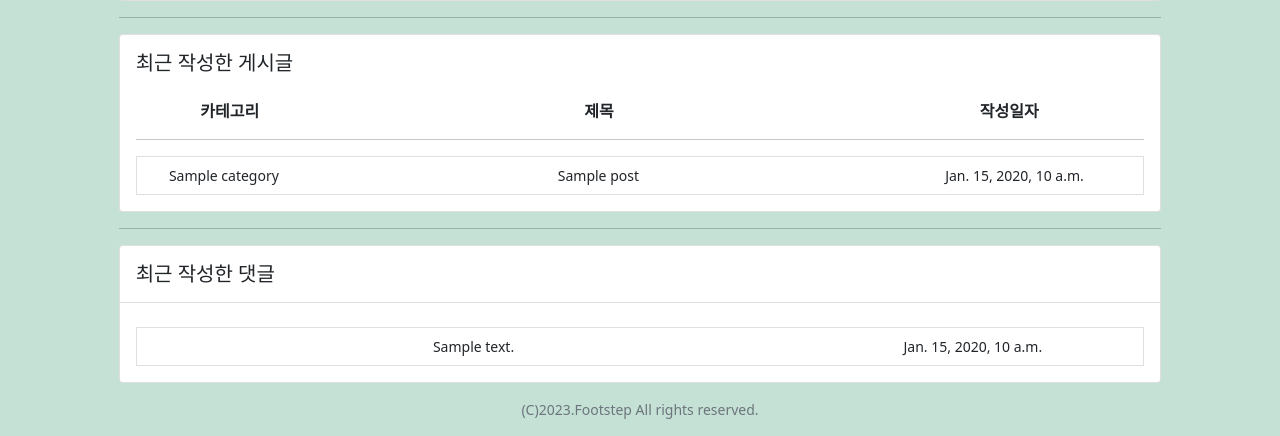
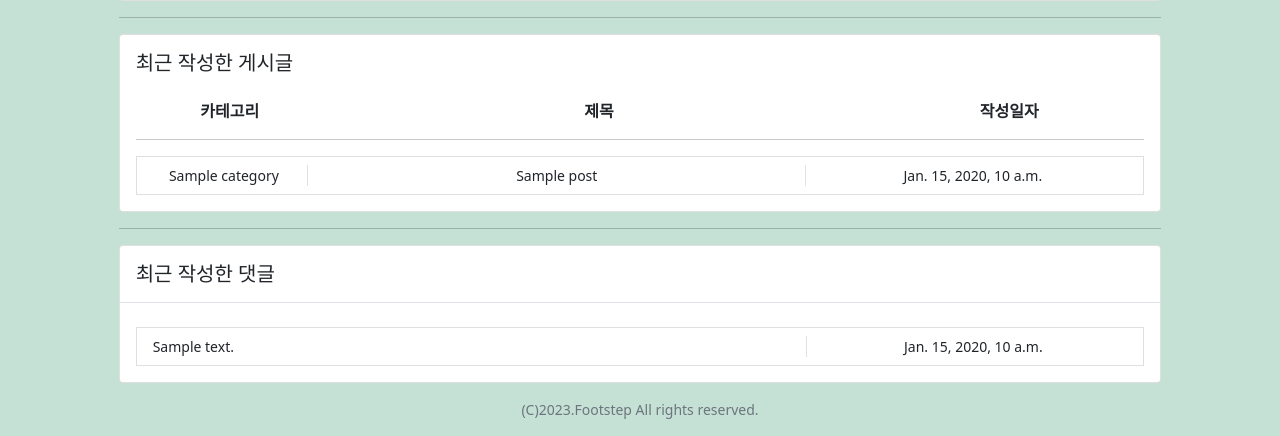
Before and after one commit to csh9835/footstep, a Django app: template templates/common/profile.html in a window 1280 px wide. Shown: the part 500-936 px from the top of the page. Run offline with Django 4.2, Linux system fonts and the light colour scheme; the template is opened without the code that fills it: most values are stand-ins (such as "Sample title", 1, 10 or a date in 2020); some libraries are stand-ins or nearby versions.

Commit message:
롤백된 코드 재적용

```diff
--- a/templates/base/personal_base.html
+++ b/templates/base/personal_base.html
@@ -18,7 +18,7 @@
     {% include 'sidebar.html' %}
 
     <main class="col-md-8 ms-sm-auto col-lg-9 px-md-4">
-        <div class="p-5 h-100 text-break">
+        <div class="p-2 h-100 text-break">
             <!-- 개인 컨텐츠 ↓ -->
             {% block personal_content %}
             {% endblock %}
--- a/templates/common/profile.html
+++ b/templates/common/profile.html
@@ -61,12 +61,12 @@
                 <hr>
                 <ul class="text-center list-group">
                     {% for post in posts_create %}
-                    <a href="#" class="text-decoration-none">
+                    <a href="{% url 'footstep:post' user.username post.subject %}" class="text-decoration-none">
                         <li class="list-group-item">
                             <div class="row">
-                                <small class="col-2 align-self-center">{{ post.category }}</small>
-                                <small class="col-7 align-self-center">{{ post.subject }}</small>
-                                <small class="col-3">{{ post.create_date }}</small>
+                                <small class="col-2 align-self-center text-center">{{ post.category }}</small>
+                                <small class="col-6 align-self-center border-start border-end">{{ post.subject }}</small>
+                                <small class="col-4 text-center">{{ post.create_date }}</small>
                             </div>
                         </li>
                     </a>
@@ -83,13 +83,13 @@
             <h5 class="p-3 border-bottom">최근 작성한 댓글</h5>
             <div class="card-body">
                 {% if comments_create %}
-                <ul class="text-center list-group">
+                <ul class="list-group">
                     {% for comment in comments_create %}
-                    <a href="#" class="text-decoration-none">
+                    <a href="{% url 'footstep:post' comment.post.author comment.post.subject %}" class="text-decoration-none">
                         <li class="list-group-item">
                             <div class="row">
                                 <small class="col-8 text-truncate align-self-center">{{ comment.content }}</small>
-                                <small class="col-4">{{ comment.create_date }}</small>
+                                <small class="col-4 text-center border-start">{{ comment.create_date }}</small>
                             </div>
                         </li>
                     </a>
--- a/templates/footstep/post_card.html
+++ b/templates/footstep/post_card.html
@@ -2,7 +2,7 @@
     <div class="card shadow my-4" style="height: 200px;">
         <div class="row h-100 g-0">
             {% if img %}
-            <div class="col-3">
+            <div class="col-4">
                 <img src="{{ img }}" alt="No img" class="rounded-start border-bottom border-end border-1" style="width: 100%; height: 199px; object-fit: cover;">
             </div>
             {% endif %}
```
